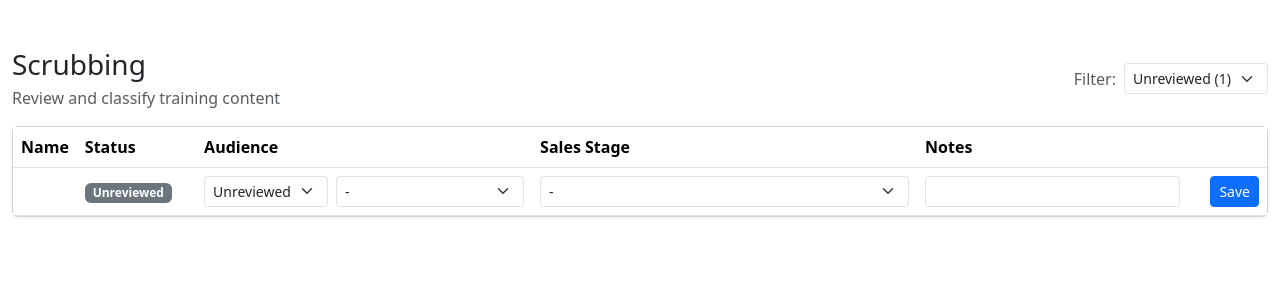
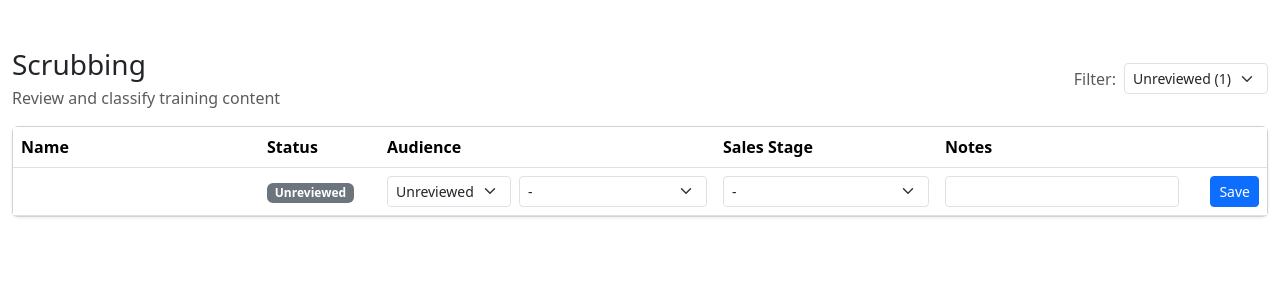
Before and after one commit to juanathanwickston/TCM, a Django app: page /scrubbing/ in a window 1280 px wide. Shown: the part 56-356 px from the top of the page. Run offline with Django 5.2, Linux system fonts and the light colour scheme; a user stored in the database is signed in; tables that the repository leaves empty hold one stand-in row (values such as "Sample post"); a database or web service that is not in the repository returns one stand-in record (values such as "Sample title"); some libraries are stand-ins or nearby versions.

Commit message:
Fix Sales Stage dropdown: unpack (key, label) tuples correctly

```diff
--- a/tcm_app/templates/tcm_app/scrubbing.html
+++ b/tcm_app/templates/tcm_app/scrubbing.html
@@ -29,8 +29,8 @@
             <th>Name</th>
             <th style="width:120px;">Status</th>
             <th style="width:180px;">Audience</th>
-            <th style="width:150px;">Sales Stage</th>
-            <th style="width:280px;">Notes</th>
+            <th style="width:180px;">Sales Stage</th>
+            <th style="width:250px;">Notes</th>
             <th style="width:80px;"></th>
           </tr>
         </thead>
@@ -63,8 +63,8 @@
             <td>
                 <select name="sales_stage" class="form-select form-select-sm" style="width:auto;">
                   <option value="" {% if not c.sales_stage %}selected{% endif %}>-</option>
-                  {% for stage in sales_stages %}
-                    <option value="{{ stage }}" {% if c.sales_stage == stage %}selected{% endif %}>{{ stage }}</option>
+                  {% for key, label in sales_stages %}
+                    <option value="{{ key }}" {% if c.sales_stage == key %}selected{% endif %}>{{ label }}</option>
                   {% endfor %}
                 </select>
             </td>
```
